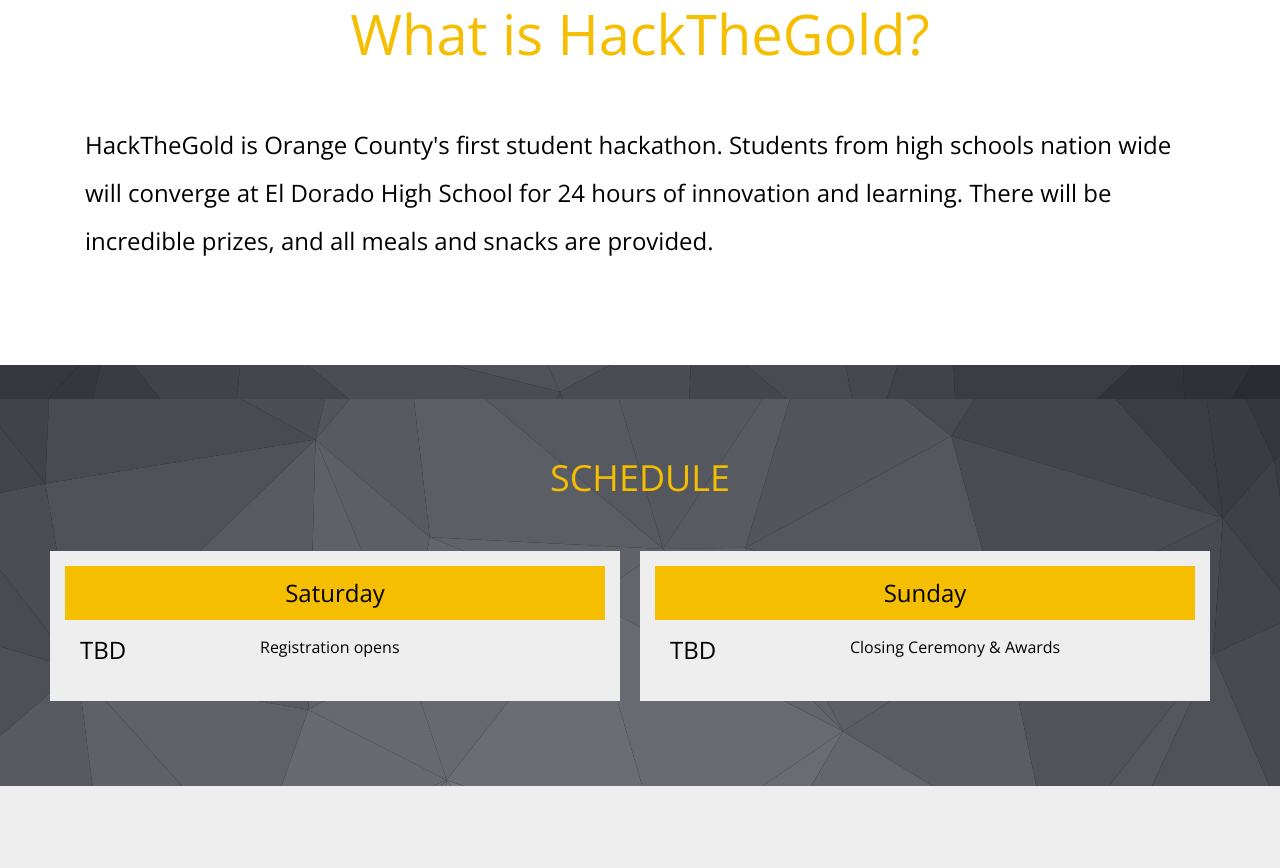
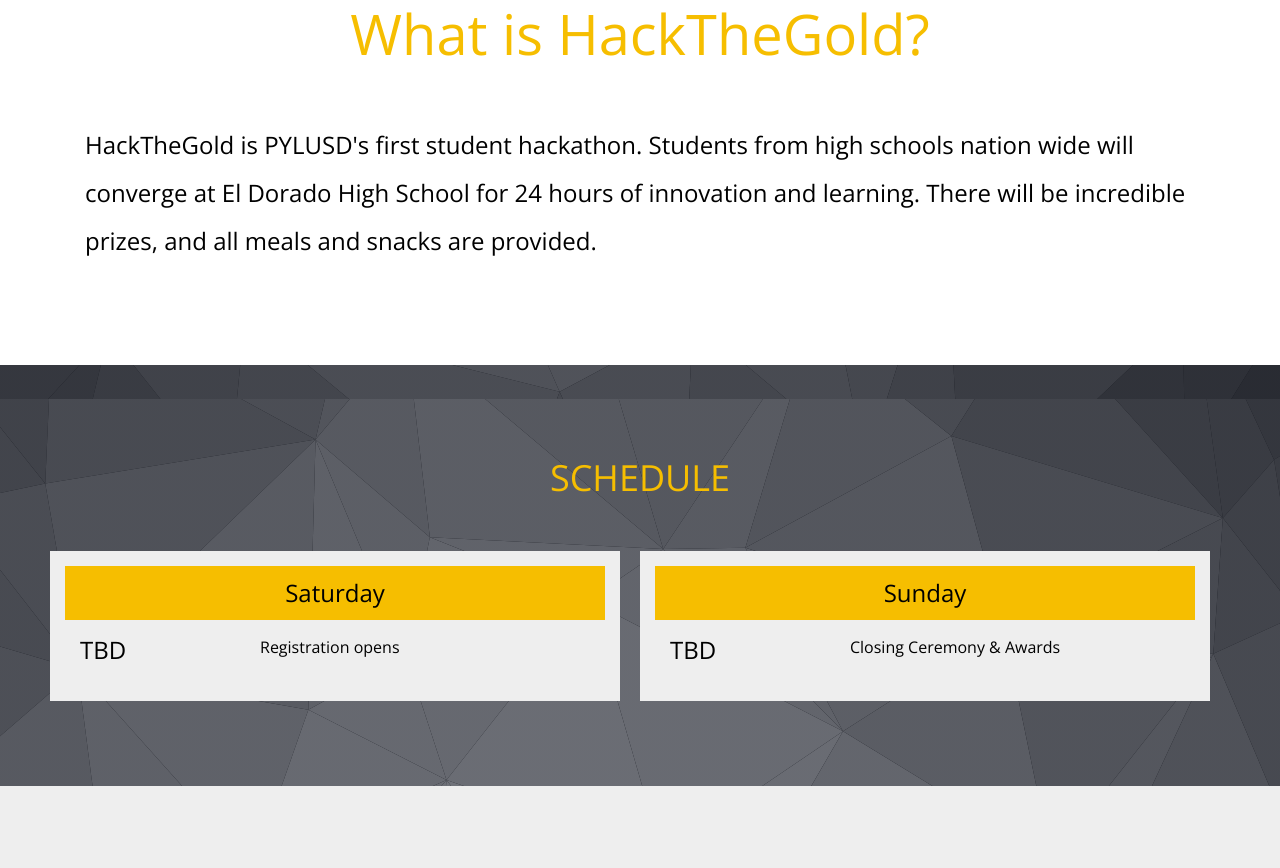
Before and after one commit to hqpham98/HackTheGold, a plain HTML site: page index.html in a window 1280 px wide. Shown: the part 880-1748 px from the top of the page. Drawn offline with nearby package versions, Linux system fonts and the light colour scheme.

Commit message:
Update index.html

```diff
--- a/index.html
+++ b/index.html
@@ -40,7 +40,7 @@
                 </div>
                 <div class="row">
                     <div class=" col-xs-12 col-sm-12 col-md-12 col-lg-12">
-                        <p>HackTheGold is Orange County's first student hackathon. Students from high schools nation wide will converge at El Dorado High School for 24 hours of innovation and learning. There will be incredible prizes, and all meals and snacks are provided.  </p>
+                        <p>HackTheGold is PYLUSD's first student hackathon. Students from high schools nation wide will converge at El Dorado High School for 24 hours of innovation and learning. There will be incredible prizes, and all meals and snacks are provided.  </p>
                     </div>
                 </div>
             </div>
```
